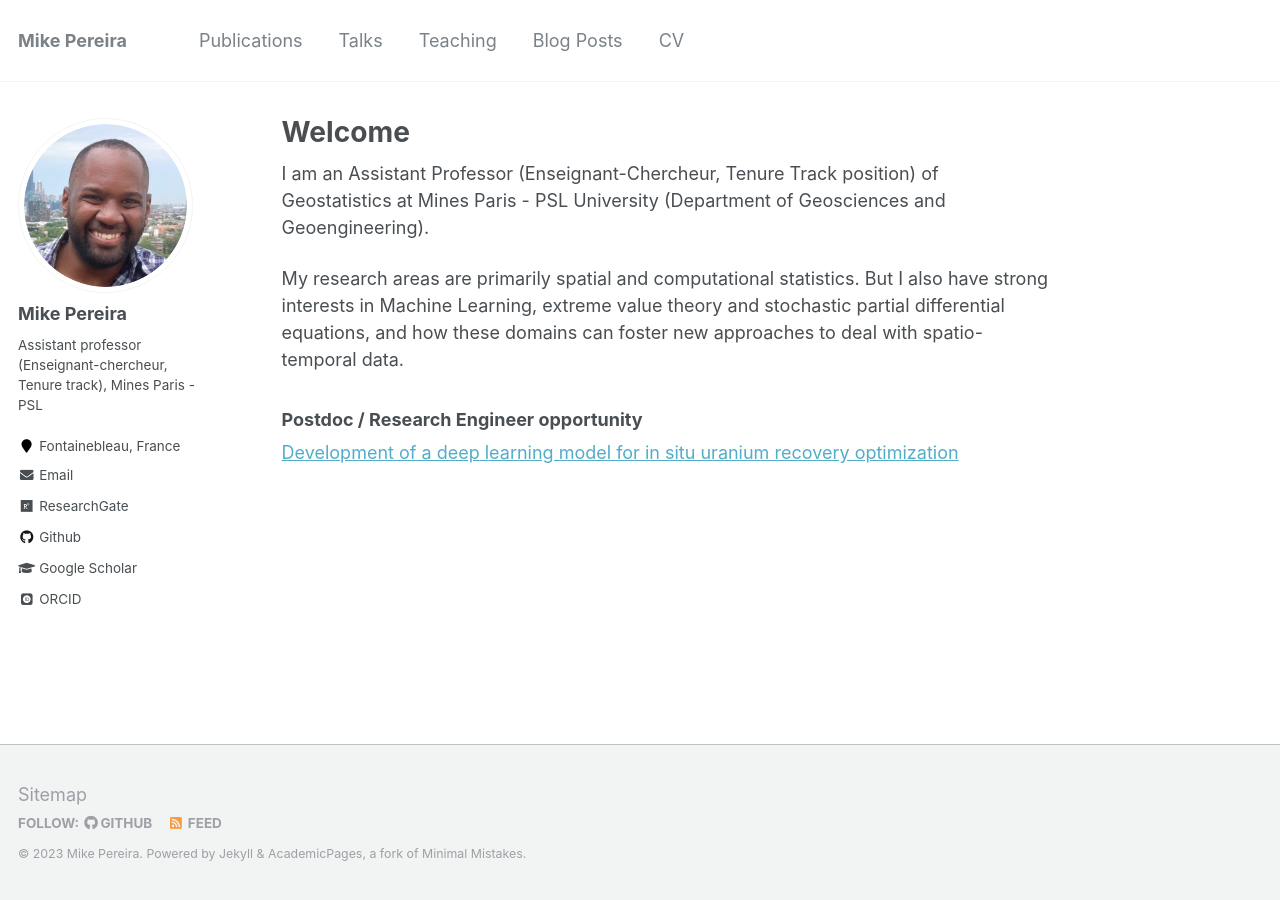
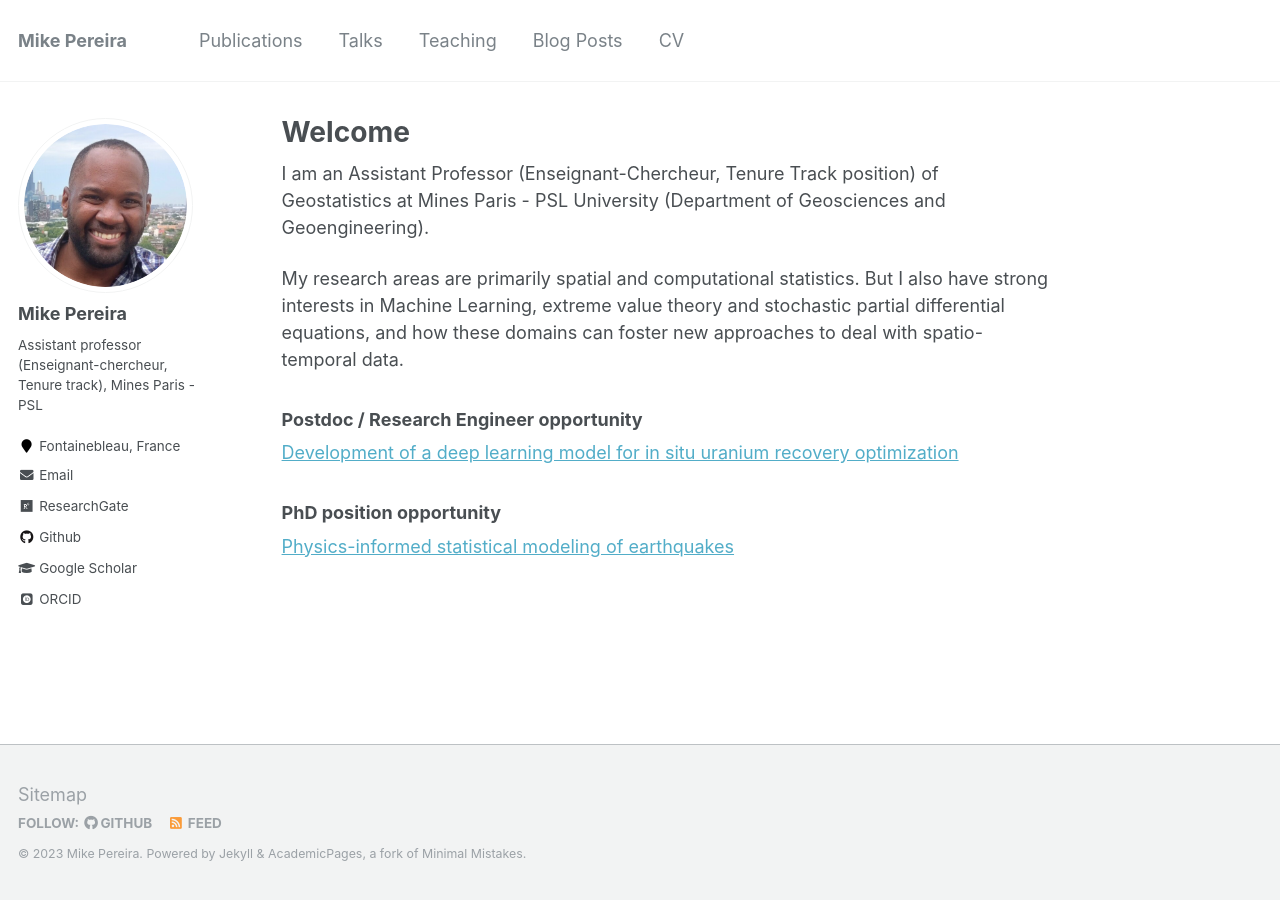
Before and after one commit to mike-pereira/mike-pereira.github.io, a Jekyll site: the page built from _pages/about.md, in a window 1280 px wide. Built offline with Jekyll 4.4.1, drawn with Linux system fonts in a browser that asks for light colours; some web fonts are replaced.

Commit message:
add phD annoucement

```diff
--- a/_pages/about.md
+++ b/_pages/about.md
@@ -16,3 +16,6 @@ My research areas are primarily spatial and computational statistics. But I also
 
 ### Postdoc / Research Engineer opportunity
 [Development of a deep learning model for in situ uranium recovery optimization](../files/2023_ISR_MachineLearning_ENG.pdf)
+
+### PhD position opportunity
+[Physics-informed statistical modeling of earthquakes](../files/physics-informed_statistical_modeling_earthquakes.pdf)
```
Also changed, not shown: 1 other file.
